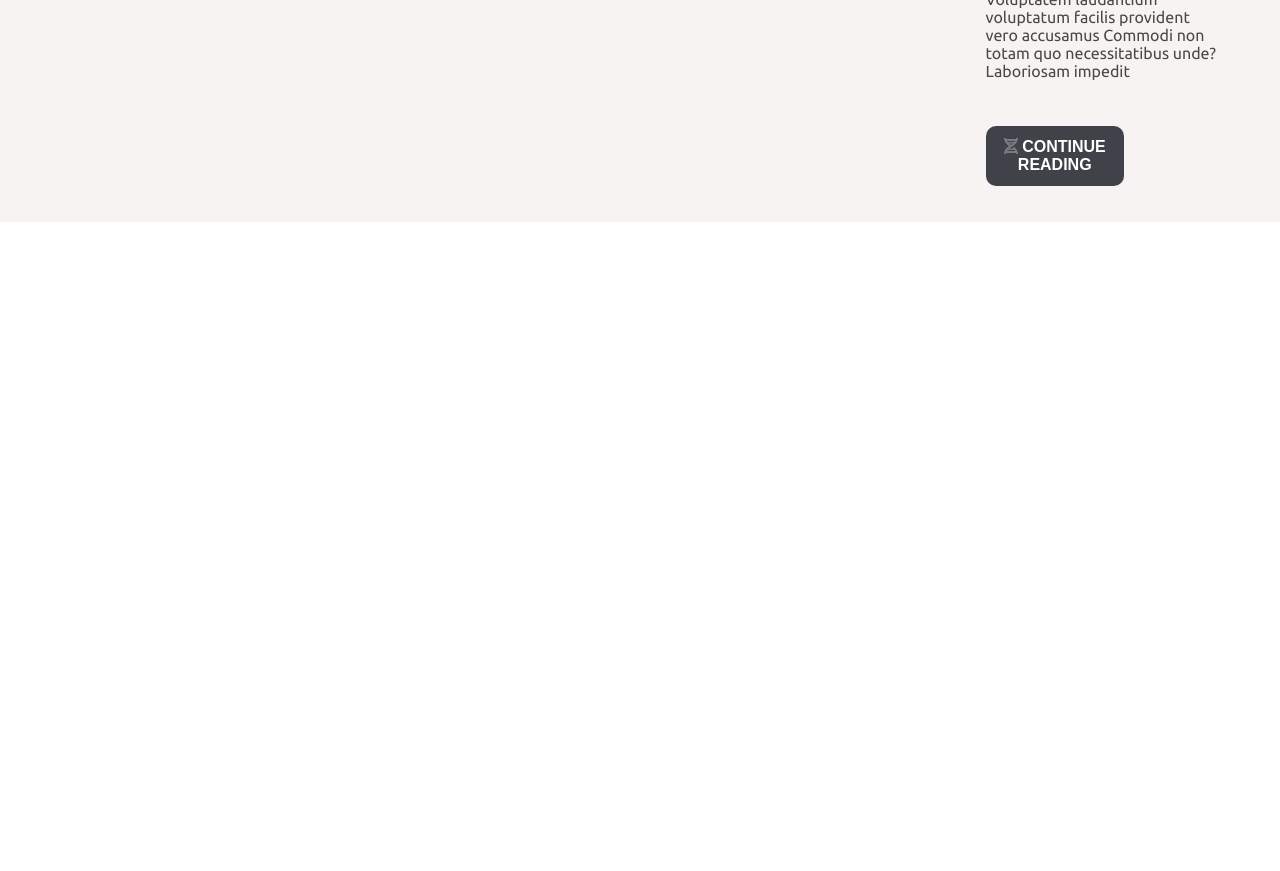
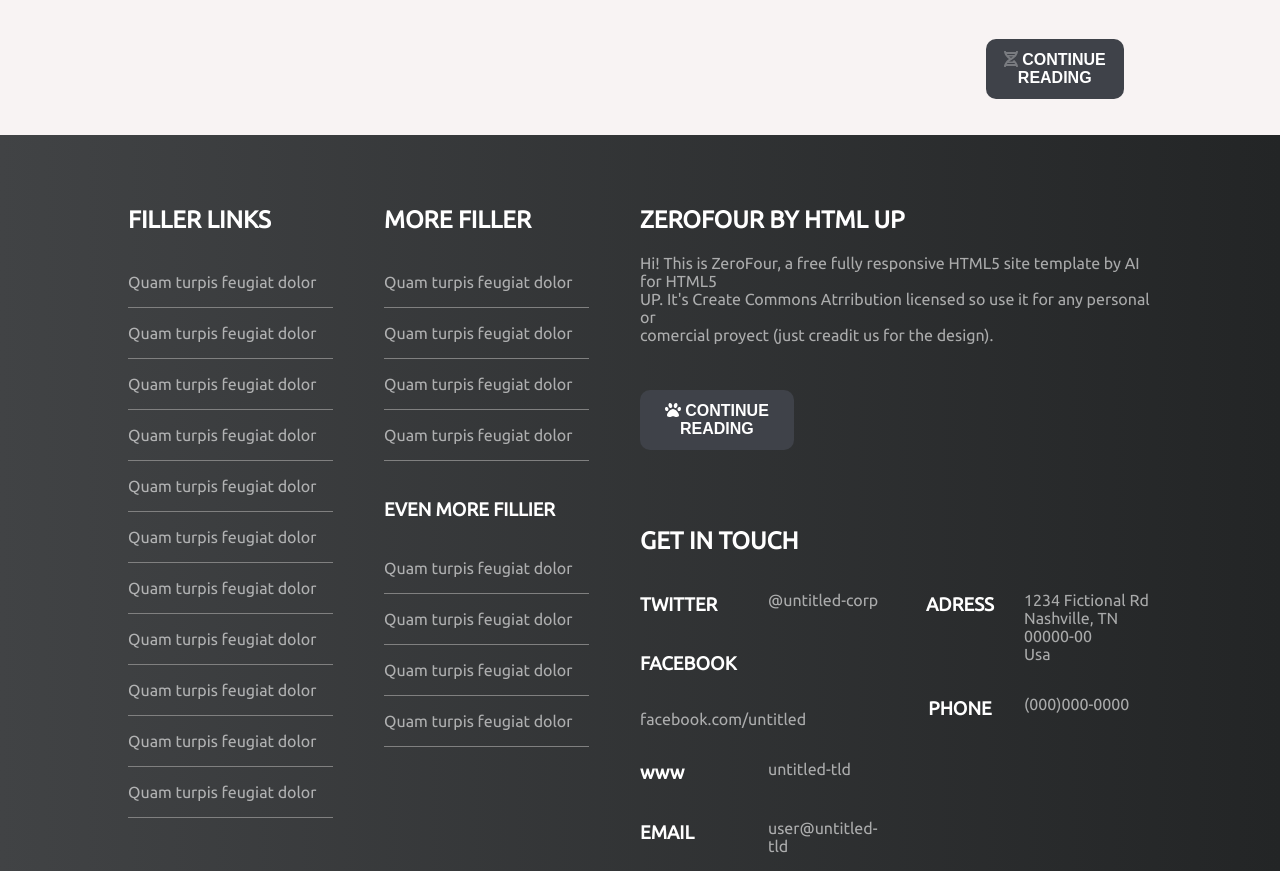
Before and after one commit to dlowTux/ZeroFour, an Angular app: page / in a window 1280 px wide. Shown: the part 3660-4531 px from the top of the page. Before the commit the page ends 3882 px from the top, so only its background shows below. Built offline with nearby package versions, Linux system fonts and the light colour scheme.

Commit message:
Foother page

```diff
--- a/src/app/app.component.css
+++ b/src/app/app.component.css
@@ -67,7 +67,7 @@
   color: white;
 }
 .fondo-crema {
-  background:  #f8f3f3;
+  background: #f8f3f3;
 }
 .contenedor {
   width: 80%;
@@ -103,8 +103,26 @@
 .texto-centrado {
   text-align: center;
 }
-.contenido1{
-    width: 90%;
+.contenido1 {
+  width: 90%;
+  margin-left: auto;
+  margin-right: auto;
+}
+.fondo-negro {
+  background: #232526; /* fallback for old browsers */
+  background: -webkit-linear-gradient(
+    to right,
+    #414345,
+    #232526
+  ); /* Chrome 10-25, Safari 5.1-6 */
+  background: linear-gradient(
+    to right,
+    #414345,
+    #232526
+  ); /* W3C, IE 10+/ Edge, Firefox 16+, Chrome 26+, Opera 12+, Safari 7+ */
+}
+.conte{
+    width: 80%;
     margin-left: auto;
     margin-right: auto;
 }
--- a/src/app/app.component.html
+++ b/src/app/app.component.html
@@ -61,6 +61,11 @@
         <br>
         <br>
     </section>
+    <section class="fondo-negro">
+        <div class="conte">
+            <app-footer></app-footer>
+        </div>
+    </section>
 </body>
 
 </html>
--- a/src/app/app.module.ts
+++ b/src/app/app.module.ts
@@ -11,6 +11,7 @@ import { ButtonComponent } from './button/button.component';
 import { BardComponent } from './bard/bard.component';
 import { TercerComponent } from './tercer/tercer.component';
 import { FourthComponent } from './fourth/fourth.component';
+import { FooterComponent } from './footer/footer.component';
 
 @NgModule({
   declarations: [
@@ -21,7 +22,8 @@ import { FourthComponent } from './fourth/fourth.component';
     ButtonComponent,
     BardComponent,
     TercerComponent,
-    FourthComponent
+    FourthComponent,
+    FooterComponent
   ],
   imports: [
     BrowserModule,
--- /dev/null
+++ b/src/app/footer/footer.component.css
@@ -0,0 +1,72 @@
+* {
+  color: white;
+}
+.bold {
+  font-weight: bold;
+}
+.box {
+  display: flex;
+  flex-wrap: wrap;
+  flex-direction: row;
+}
+.c {
+  flex: 50%;
+}
+.btn {
+  width: 30%;
+  height: 60px;
+  font-size: 1em;
+  font-weight: bold;
+  border: none;
+  border-radius: 10px;
+  cursor: pointer;
+  margin-top: 30px;
+}
+.btn-negro {
+  background: #3f4249;
+  color: white;
+}
+.barras {
+  width: 80%;
+  border-bottom: 1px solid gray;
+  padding: 0;
+}
+.margen5 {
+  margin-top: 15%;
+}
+.mg {
+  margin-top: 15%;
+}
+p {
+  opacity: 0.6;
+}
+.margen {
+  margin-top: 5%;
+}
+.text-left {
+  text-align: unset;
+}
+.text-center {
+  text-align: center;
+}
+@media (max-width: 768px) {
+  .box {
+    display: flex;
+    flex-direction: column;
+  }
+  .column {
+    flex: 100%;
+  }
+  .mg {
+    margin-top: 5%;
+  }
+  .margen5 {
+    margin-top: 5%;
+  }
+  .btn{
+      width: 100%;
+  }
+  .margen{
+      margin-top: 2%;
+  }
+}
--- /dev/null
+++ b/src/app/footer/footer.component.html
@@ -0,0 +1,160 @@
+<div class="box">
+    <div class="c margen">
+        <div class="box">
+            <div class="c">
+                <h1>FILLER LINKS</h1>
+                <div class="barras margen5">
+                    <p>Quam turpis feugiat dolor</p>
+                </div>
+                <div class="barras">
+                    <p>Quam turpis feugiat dolor</p>
+                </div>
+                <div class="barras">
+                    <p>Quam turpis feugiat dolor</p>
+                </div>
+                <div class="barras">
+                    <p>Quam turpis feugiat dolor</p>
+                </div>
+                <div class="barras">
+                    <p>Quam turpis feugiat dolor</p>
+                </div>
+                <div class="barras">
+                    <p>Quam turpis feugiat dolor</p>
+                </div>
+                <div class="barras">
+                    <p>Quam turpis feugiat dolor</p>
+                </div>
+                <div class="barras">
+                    <p>Quam turpis feugiat dolor</p>
+                </div>
+                <div class="barras">
+                    <p>Quam turpis feugiat dolor</p>
+                </div>
+                <div class="barras">
+                    <p>Quam turpis feugiat dolor</p>
+                </div>
+                <div class="barras">
+                    <p>Quam turpis feugiat dolor</p>
+                </div>
+            </div>
+            <div class="c">
+                <h1>MORE FILLER</h1>
+                <div class="barras margen5">
+                    <p>Quam turpis feugiat dolor</p>
+                </div>
+                <div class="barras">
+                    <p>Quam turpis feugiat dolor</p>
+                </div>
+                <div class="barras">
+                    <p>Quam turpis feugiat dolor</p>
+                </div>
+                <div class="barras">
+                    <p>Quam turpis feugiat dolor</p>
+                </div>
+
+                <div class="mg">
+                    <h3 class="bold">EVEN MORE FILLIER</h3>
+                </div>
+                <div class="barras margen5">
+                    <p>Quam turpis feugiat dolor</p>
+                </div>
+                <div class="barras">
+                    <p>Quam turpis feugiat dolor</p>
+                </div>
+                <div class="barras">
+                    <p>Quam turpis feugiat dolor</p>
+                </div>
+                <div class="barras">
+                    <p>Quam turpis feugiat dolor</p>
+                </div>
+            </div>
+        </div>
+    </div>
+    <div class="c margen">
+        <h1 class="bold">ZEROFOUR BY HTML UP</h1>
+        <p>
+            Hi! This is ZeroFour, a free fully responsive HTML5 site template by AI
+            for HTML5 <br />
+            UP. It's Create Commons Atrribution licensed so use it for any personal or
+            <br />
+            comercial proyect (just creadit us for the design).
+        </p>
+        <button class="btn btn-negro">
+            <span class="opacity">
+                <fa-icon [icon]="faPaw"></fa-icon>
+            </span>
+            CONTINUE READING
+        </button>
+        <h1 class="margen5">GET IN TOUCH</h1>
+        <div class="box">
+            <div class="c">
+                <div class="box">
+                    <div class="c">
+                        <h3 class="bold">TWITTER</h3>
+
+                    </div>
+                    <div class="c text-left">
+                        <p>
+                            @untitled-corp
+                        </p>
+                    </div>
+                </div>
+                <div class="box">
+                    <div class="c">
+                        <h3 class="bold">FACEBOOK</h3>
+
+                    </div>
+                    <div class="c text-left">
+                        <p>
+                            facebook.com/untitled
+                        </p>
+                    </div>
+                </div>
+                <div class="box">
+                    <div class="c">
+                        <h3 class="bold">www</h3>
+
+                    </div>
+                    <div class="c text-left">
+                        <p>
+                            untitled-tld
+                        </p>
+                    </div>
+                </div>
+                <div class="box">
+                    <div class="c">
+                        <h3 class="bold">EMAIL</h3>
+
+                    </div>
+                    <div class="c text-left">
+                        <p>
+                            user@untitled-tld
+                        </p>
+                    </div>
+                </div>
+            </div>
+            <div class="c">
+                <div class="box">
+                    <div class="c text-center">
+                        <h3>ADRESS</h3>
+                    </div>
+                    <div class="c text-left">
+                        <p>1234 Fictional Rd <br>
+                            Nashville, TN 00000-00<br>
+                            Usa
+                        </p>
+                    </div>
+                </div>
+                <div class="box">
+                    <div class="c text-center">
+                        <h3>PHONE</h3>
+                    </div>
+                    <div class="c text-left">
+                        <p>(000)000-0000</p>
+                    </div>
+                </div>
+
+            </div>
+        </div>
+    </div>
+</div>
--- /dev/null
+++ b/src/app/footer/footer.component.ts
@@ -0,0 +1,16 @@
+import { Component, OnInit } from '@angular/core';
+import { faPaw } from '@fortawesome/free-solid-svg-icons';
+
+@Component({
+  selector: 'app-footer',
+  templateUrl: './footer.component.html',
+  styleUrls: ['./footer.component.css']
+})
+export class FooterComponent implements OnInit {
+    faPaw=faPaw
+  constructor() { }
+
+  ngOnInit(): void {
+  }
+
+}
--- a/src/app/fourth/fourth.component.css
+++ b/src/app/fourth/fourth.component.css
@@ -87,6 +87,9 @@ p {
     display: flex;
     flex-direction: column;
   }
+  .btn{
+      width: 100%;
+  }
   .column {
     flex: 1;
   }
@@ -98,6 +101,6 @@ p {
 }
 .imagen {
   width: 100%;
-  height: 200px;
+  height: 400px;
 }
 }
--- a/src/app/tercer/tercer.component.css
+++ b/src/app/tercer/tercer.component.css
@@ -20,7 +20,7 @@
   font-weight: bold;
 }
 .mg {
-  margin-top: 10%;
+  margin-top: 5%;
 }
 .ms {
   margin-top: 60px;
@@ -78,4 +78,7 @@
   margin-top: 5%;
 
   }
+  .btn{
+      width: 100%;
+  }
 }
```
Also changed, not shown: 1 other file (tests, documents, lock files or other folders).
